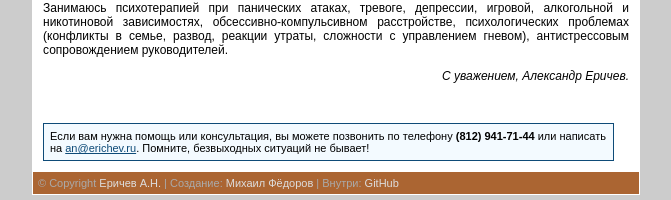
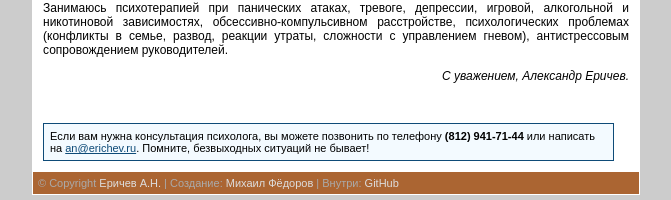
Before and after one commit to i-vanhoe/erichev.ru, a Jekyll site: the page built from _pages/index.html, in a window 1280 px wide. Shown: the part 715-915 px from the top of the page, without its empty margins (304-975 px from the left). Built offline with Jekyll 4.4.1, drawn with Linux system fonts in a browser that asks for light colours.

Commit message:
Update help.html

```diff
--- a/_includes/help.html
+++ b/_includes/help.html
@@ -1,4 +1,4 @@
 <br /><br />
 <div id="help">
-Если вам нужна помощь или консультация, вы можете позвонить по телефону <strong>(812) 941-71-44</strong> или написать на <a href="mailto:an&#64;erichev.ru">an&#64;erichev.ru</a>. Помните, безвыходных ситуаций не бывает!
+Если вам нужна консультация психолога, вы можете позвонить по телефону <strong>(812) 941-71-44</strong> или написать на <a href="mailto:an&#64;erichev.ru">an&#64;erichev.ru</a>. Помните, безвыходных ситуаций не бывает!
 </div>
```
